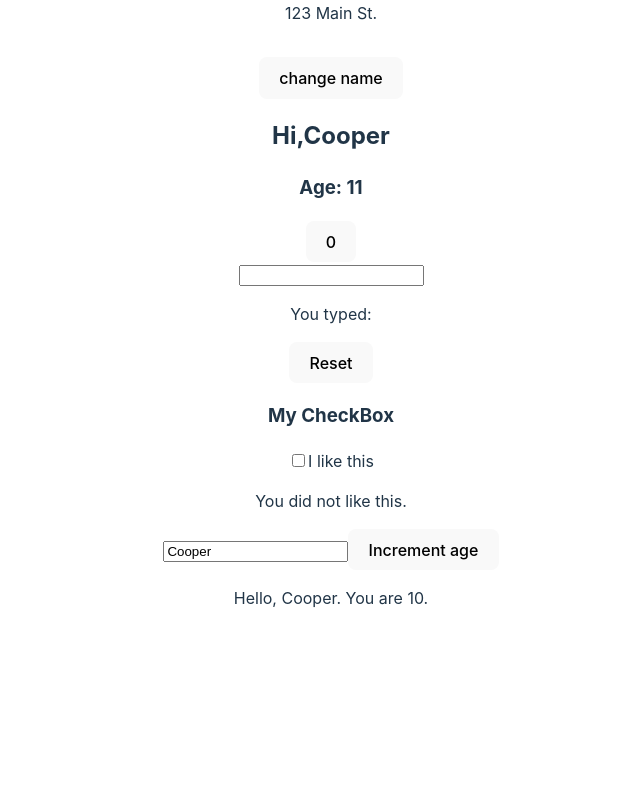
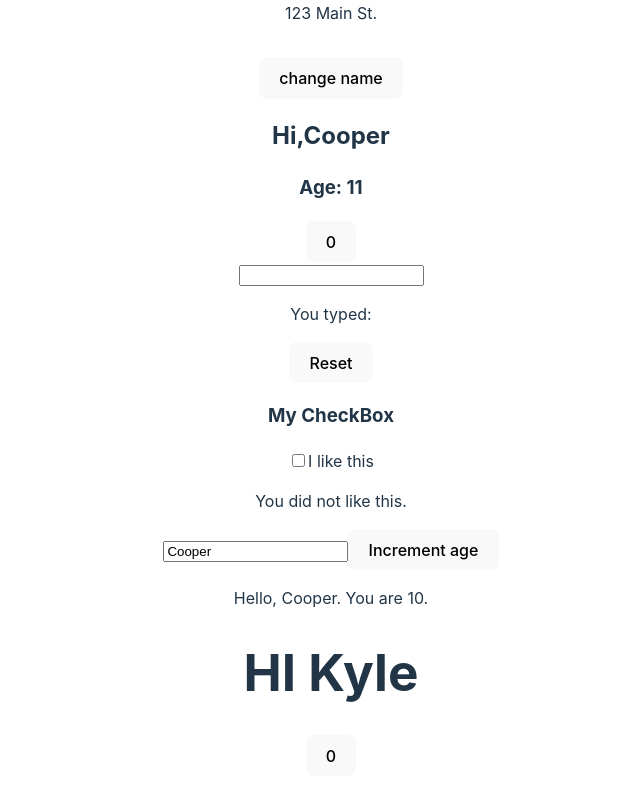
Before and after one commit to suckitfa/react-simpliied-beginner-code, a React (Vite) app: page / in a window 1280 px wide. Shown: the part 733-1533 px from the top of the page, without its empty margins (309-949 px from the left). Before the commit the page ends 1391 px from the top, so only its background shows below. Built offline with nearby package versions, Linux system fonts and the light colour scheme.

Commit message:
feat: class comp

```diff
--- a/src/App.jsx
+++ b/src/App.jsx
@@ -9,6 +9,8 @@ import Counter from './components/Counter'
 import MyInput from './components/MyInput'
 import MyCheckBox from './components/MyCheckBox'
 import MyForm from './components/MyForm'
+import MyClassComp from './components/MyClassComp'
+import CounterClass from './components/CouterClass'
 function App() {
   const todos = [
   ]
@@ -33,6 +35,8 @@ function App() {
       <MyInput></MyInput>
       <MyCheckBox></MyCheckBox>
       <MyForm></MyForm>
+      <MyClassComp></MyClassComp>
+      <CounterClass></CounterClass>
     </div>
   )
 }
--- /dev/null
+++ b/src/components/CouterClass.jsx
@@ -0,0 +1,22 @@
+import React from "react";
+
+export default class CounterClass extends React.Component {
+    constructor(props) {
+        super(props)
+
+        this.state = {
+            count: 0
+        }
+    }
+
+    render() {
+        const handleClick = () => {
+            this.setState({
+                count: this.state.count + 1
+            })
+        }
+        return (
+            <button onClick={handleClick}>{this.state.count}</button>
+        )
+    }
+}
--- /dev/null
+++ b/src/components/MyClassComp.jsx
@@ -0,0 +1,20 @@
+import React from "react";
+
+export default class MyClassComp extends React.Component {
+    constructor(props) {
+        super(props)
+
+        this.state = {
+            name: 'Kyle'
+        }
+    }
+
+    render() {
+        const handleClick = () => {
+            this.setState({
+                name: "Sally"
+            })
+        }
+        return <h1 onClick={handleClick}>HI {this.state.name}</h1>
+    }
+}
```
